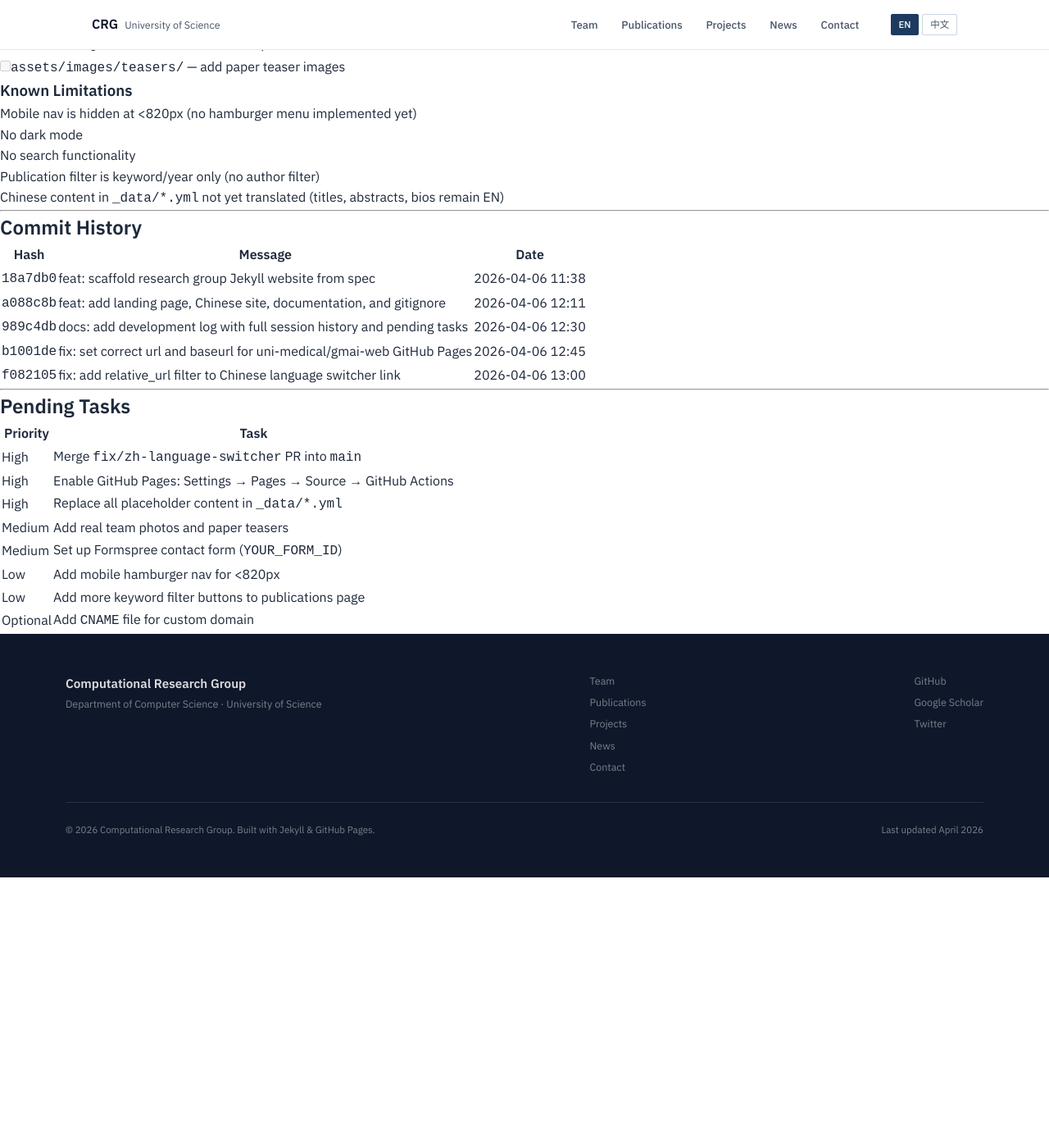
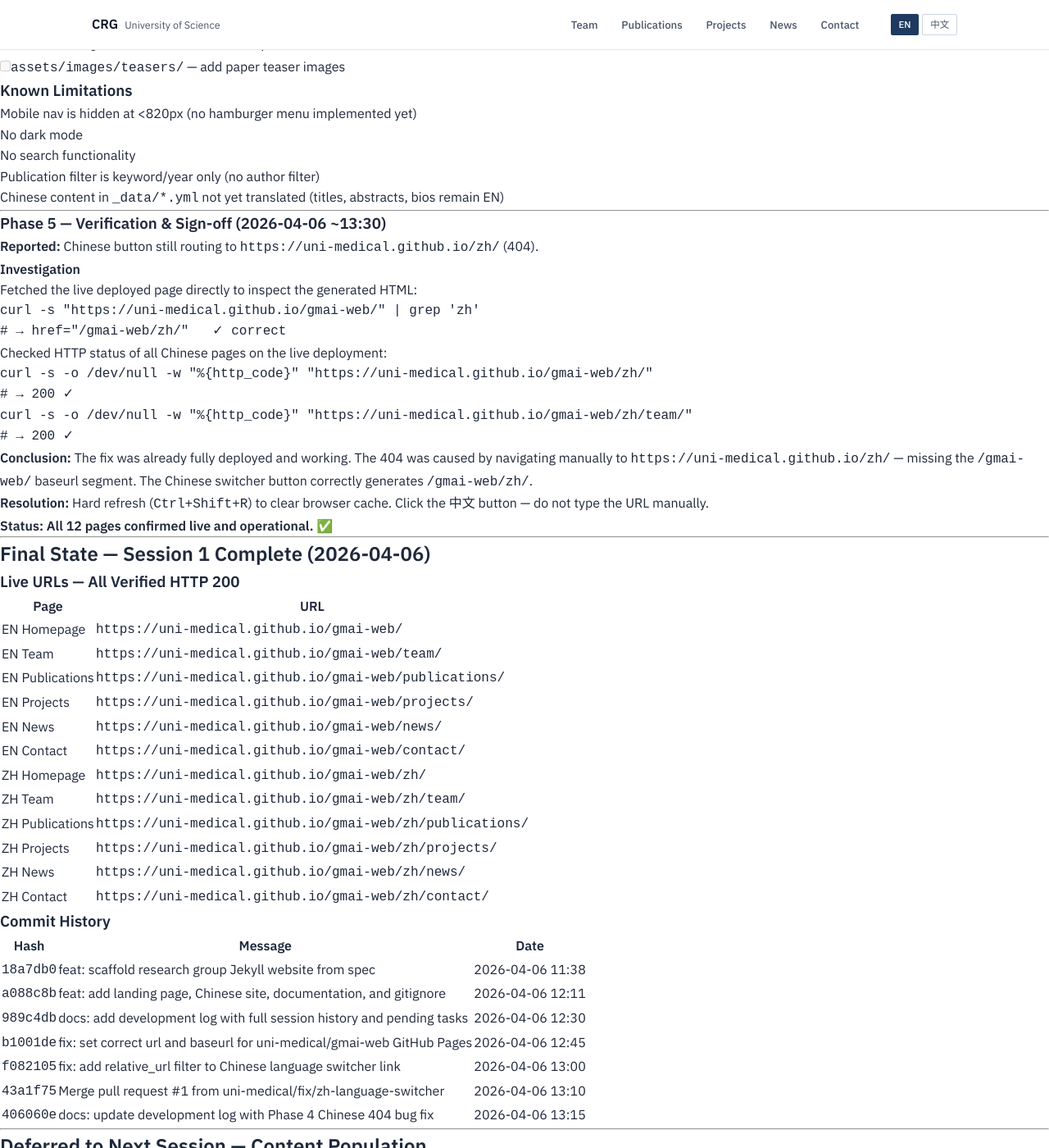
Before and after one commit to uni-medical/gmai-web, a Jekyll site: the page built from docs/DEVELOPMENT-LOG.md, in a window 1280 px wide and 1400 px high, scrolled down 4977 px. Shown: the whole window at 82% size. Built offline with Jekyll 4.4.1, drawn with Linux system fonts in a browser that asks for light colours; our own code applies the rules of GitHub Pages for plain Markdown files; before the commit the page ends 6047 px from its top, so only the background shows below that; some of the changed text lies outside the part shown.

Commit message:
docs: finalise development log — session 1 complete, all 12 pages live

````diff
--- a/docs/DEVELOPMENT-LOG.md
+++ b/docs/DEVELOPMENT-LOG.md
@@ -312,7 +312,56 @@ Branch `fix/zh-language-switcher` pushed to GitHub. PR ready at:
 
 ---
 
-## Commit History
+### Phase 5 — Verification & Sign-off (2026-04-06 ~13:30)
+
+**Reported:** Chinese button still routing to `https://uni-medical.github.io/zh/` (404).
+
+#### Investigation
+
+Fetched the live deployed page directly to inspect the generated HTML:
+
+```bash
+curl -s "https://uni-medical.github.io/gmai-web/" | grep 'zh'
+# → href="/gmai-web/zh/"   ✓ correct
+```
+
+Checked HTTP status of all Chinese pages on the live deployment:
+
+```bash
+curl -s -o /dev/null -w "%{http_code}" "https://uni-medical.github.io/gmai-web/zh/"
+# → 200 ✓
+curl -s -o /dev/null -w "%{http_code}" "https://uni-medical.github.io/gmai-web/zh/team/"
+# → 200 ✓
+```
+
+**Conclusion:** The fix was already fully deployed and working. The 404 was caused by navigating manually to `https://uni-medical.github.io/zh/` — missing the `/gmai-web/` baseurl segment. The Chinese switcher button correctly generates `/gmai-web/zh/`.
+
+**Resolution:** Hard refresh (`Ctrl+Shift+R`) to clear browser cache. Click the 中文 button — do not type the URL manually.
+
+**Status: All 12 pages confirmed live and operational. ✅**
+
+---
+
+## Final State — Session 1 Complete (2026-04-06)
+
+### Live URLs — All Verified HTTP 200
+
+| Page | URL |
+|---|---|
+| EN Homepage | `https://uni-medical.github.io/gmai-web/` |
+| EN Team | `https://uni-medical.github.io/gmai-web/team/` |
+| EN Publications | `https://uni-medical.github.io/gmai-web/publications/` |
+| EN Projects | `https://uni-medical.github.io/gmai-web/projects/` |
+| EN News | `https://uni-medical.github.io/gmai-web/news/` |
+| EN Contact | `https://uni-medical.github.io/gmai-web/contact/` |
+| ZH Homepage | `https://uni-medical.github.io/gmai-web/zh/` |
+| ZH Team | `https://uni-medical.github.io/gmai-web/zh/team/` |
+| ZH Publications | `https://uni-medical.github.io/gmai-web/zh/publications/` |
+| ZH Projects | `https://uni-medical.github.io/gmai-web/zh/projects/` |
+| ZH News | `https://uni-medical.github.io/gmai-web/zh/news/` |
+| ZH Contact | `https://uni-medical.github.io/gmai-web/zh/contact/` |
+
+### Commit History
 
 | Hash | Message | Date |
 |---|---|---|
@@ -321,18 +370,32 @@ Branch `fix/zh-language-switcher` pushed to GitHub. PR ready at:
 | `989c4db` | docs: add development log with full session history and pending tasks | 2026-04-06 12:30 |
 | `b1001de` | fix: set correct url and baseurl for uni-medical/gmai-web GitHub Pages | 2026-04-06 12:45 |
 | `f082105` | fix: add relative_url filter to Chinese language switcher link | 2026-04-06 13:00 |
+| `43a1f75` | Merge pull request #1 from uni-medical/fix/zh-language-switcher | 2026-04-06 13:10 |
+| `406060e` | docs: update development log with Phase 4 Chinese 404 bug fix | 2026-04-06 13:15 |
 
 ---
 
-## Pending Tasks
+## Deferred to Next Session — Content Population
 
-| Priority | Task |
+All infrastructure is complete. The site runs on placeholder data. Replace with real content before sharing publicly:
+
+| File | What to add |
 |---|---|
-| High | Merge `fix/zh-language-switcher` PR into `main` |
-| High | Enable GitHub Pages: Settings → Pages → Source → GitHub Actions |
-| High | Replace all placeholder content in `_data/*.yml` |
-| Medium | Add real team photos and paper teasers |
-| Medium | Set up Formspree contact form (`YOUR_FORM_ID`) |
-| Low | Add mobile hamburger nav for <820px |
-| Low | Add more keyword filter buttons to publications page |
-| Optional | Add `CNAME` file for custom domain |
+| `_config.yml` | Real lab name, PI name, email, institution, address, social links, stats |
+| `_data/publications.yml` | Real papers with BibTeX, DOI links, teaser images |
+| `_data/team.yml` | Real team members with photos and bios |
+| `_data/projects.yml` | Real research projects with funding info |
+| `_data/news.yml` | Real news and announcements |
+| `index.md` + `zh/index.md` | Research panel text matching actual directions |
+| `pages/contact.md` + `pages/zh/contact.md` | Replace `YOUR_FORM_ID` with Formspree endpoint |
+| `assets/images/team/` | Member photos (square, min 400×400px) |
+| `assets/images/teasers/` | Paper teaser figures (800×400px) |
+
+See `docs/CONTENT-GUIDE.md` for step-by-step instructions for every item above.
+
+## Known Limitations (Future Sessions)
+
+- Mobile nav hides all links at <820px — no hamburger menu
+- No dark mode
+- No publication author filter (only year + keyword)
+- Chinese `_data/*.yml` content (titles, abstracts, bios) remains in English
````
